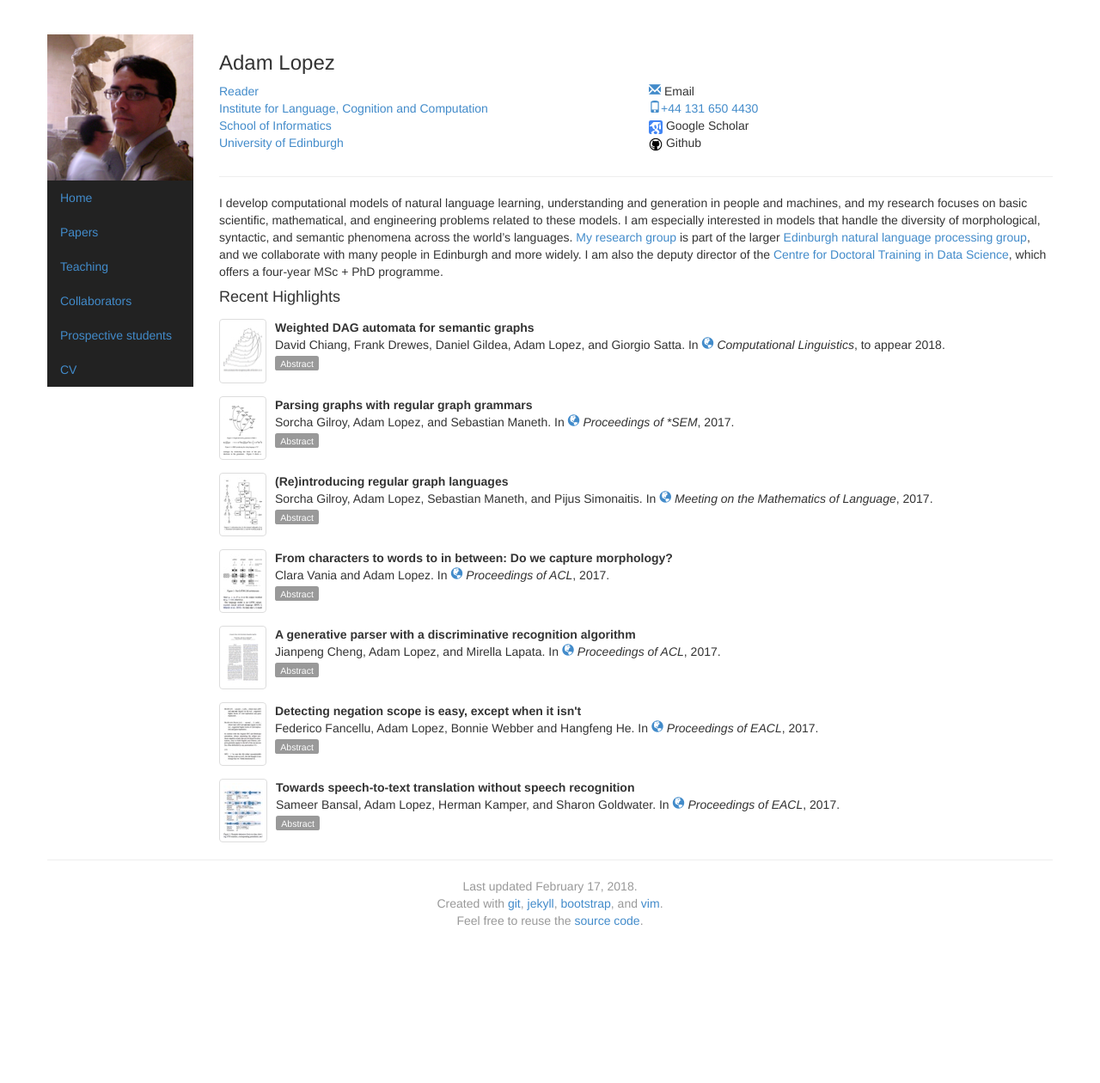
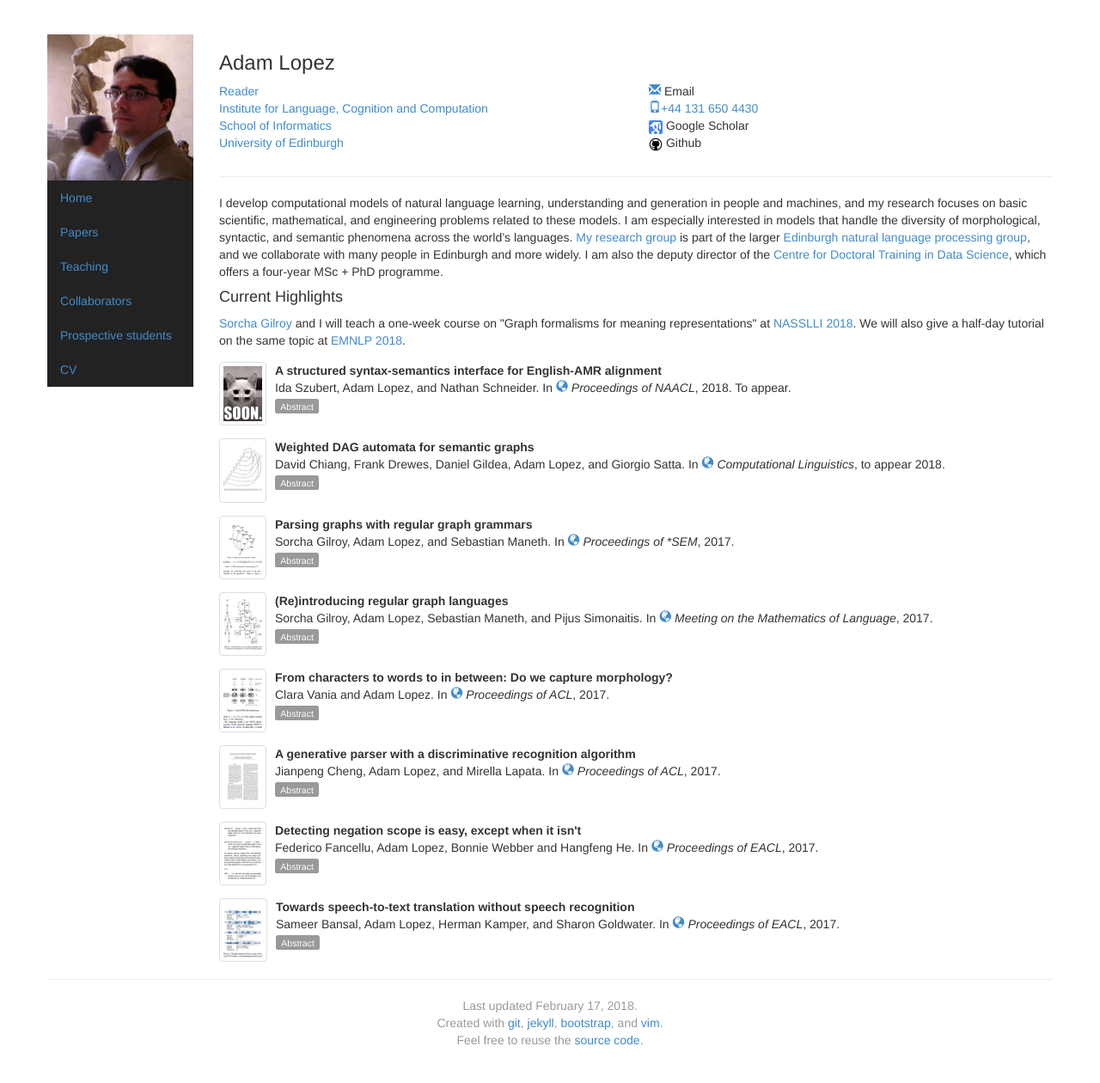
Before and after one commit to alopez/alopez.github.com, a Jekyll site: the page built from index.html, in a window 1280 px wide. Shown: the whole page at 86% size. Built offline with Jekyll 4.4.1, drawn with Linux system fonts in a browser that asks for light colours; before the commit the page ends 1121 px from its top, so only the background shows below that.

Commit message:
Update publications and news

```diff
--- a/_config.yml
+++ b/_config.yml
@@ -28,6 +28,33 @@ talks:
     url: http://www.cs.jhu.edu/~alopez/talks/saarland.pdf
     img: "saarland-talk.jpg"
 papers:
+  - layout: paper
+    year: 2018
+    paper-type: inproceedings
+    selected: yes
+    img: inpress
+    title: A structured syntax-semantics interface for English-AMR alignment
+    authors: Ida Szubert, Adam Lopez, and Nathan Schneider
+    booktitle: Proceedings of NAACL
+    booktitle-url: http://naacl2018.org/
+    venue: conference
+    note: To appear.
+    abstract: >
+      Abstract Meaning Representation (AMR) annotations are often assumed
+      to closely mirror dependency syntax, but AMR explicitly does not
+      require this, and the assumption has never been tested. To test it,
+      we devise an expressive framework to align AMR graphs to dependency
+      graphs, which we use to annotate 200 AMRs. Our annotation explains
+      how 97% of AMR edges are evoked by words or syntax. Previously
+      existing AMR alignment frameworks did not allow for mapping AMR onto
+      syntax, and as a consequence they explained at most 23%. While we
+      find that there are indeed many cases where AMR annotations closely
+      mirror syntax, there are also pervasive differences. We use our
+      annotations to test a baseline AMR-to-syntax aligner, finding that
+      this task is more difficult than AMR-to-string alignment; and to
+      pinpoint errors in an AMR parser. We make our data and code freely
+      available for further research on AMR parsing and generation, and the
+      relationship of AMR to syntax.
   - layout: paper
     year: 2018
     paper-type: article
--- a/index.html
+++ b/index.html
@@ -46,7 +46,13 @@ also the deputy director of the
 Science</a>, which offers a four-year MSc + PhD programme.
 </p>
 
-<h4>Recent Highlights</h4>
+<h4>Current Highlights</h4>
+<a href="http://homepages.inf.ed.ac.uk/s1459276/">Sorcha Gilroy</a> and I
+will teach a one-week course on "Graph formalisms for meaning
+representations" at <a href="https://www.cmu.edu/nasslli2018/">NASSLLI 2018</a>.
+We will also give a half-day tutorial on the same topic at
+<a href="http://emnlp2018.org/">EMNLP 2018</a>.
+
 {% for post in site.papers %}
   {% if post.selected %}
     {% include paper.html paper=post %}
```
